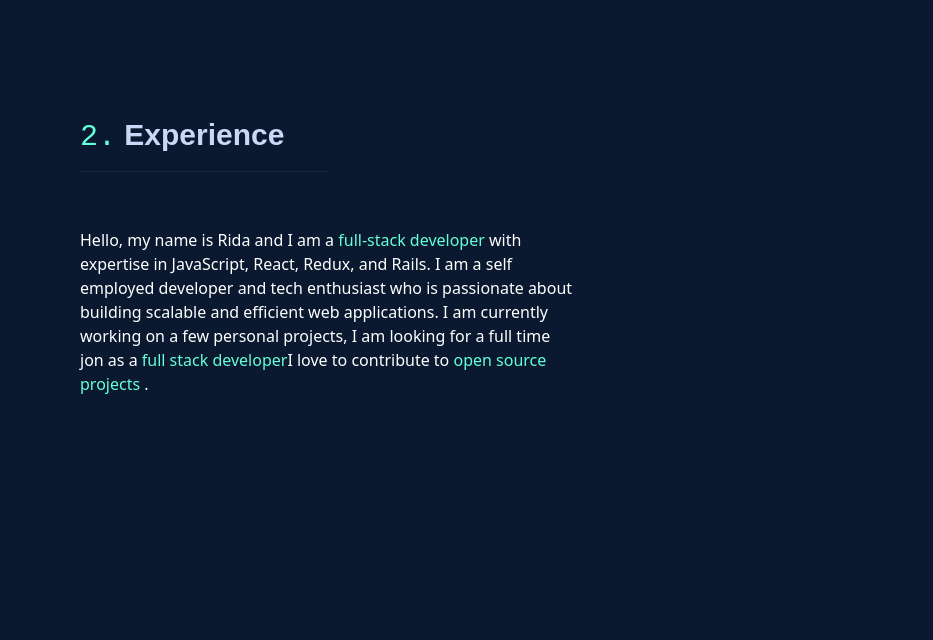
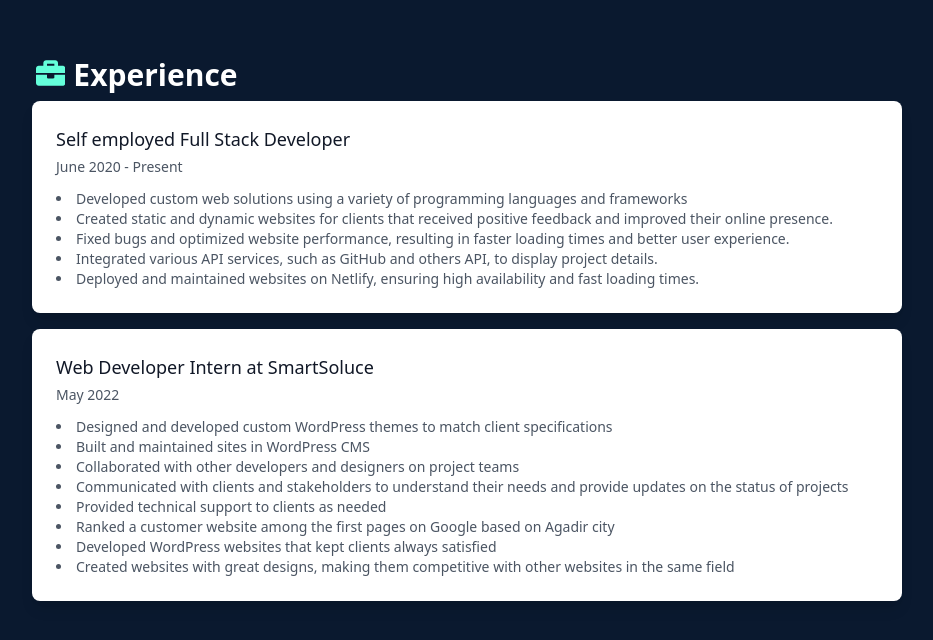
Before and after one commit to ridabensalem/rida-portfolio-, a React (Create React App) app: page / in a window 1280 px wide. Shown: the part 1350-1990 px from the top of the page, without its empty margins (64-997 px from the left). Before the commit the page ends 1890 px from the top, so only its background shows below. Built offline with nearby package versions, Linux system fonts and the light colour scheme.

Commit message:
Created Experience section

```diff
--- a/src/components/Experience.jsx
+++ b/src/components/Experience.jsx
@@ -1,23 +1,57 @@
 import React from "react";
-function Experience() {
-return(
-    <div className="experience-container content-center flex flex-col p-36" id="about">
-            <h1 className="text-header-color font-main-font text-3xl font-bold">
-                <span className="font-coding-font text-coding-color font-normal ">  2.</span> Experience</h1>
-            <hr  className="w-1/4  border-t-1 border-separator my-4 opacity-50 border-thin"/>
-            <div className="content-container  flex flex-row  justify-between">
+import { FaBriefcase } from "react-icons/fa";
 
-            <div className="content pt-10 text-white w-1/2 flex">
-                <p>
-                Hello, my name is Rida and I am a  <span className="text-coding-color"> full-stack developer </span> with expertise in JavaScript, React, Redux, and Rails.
-                I am a self employed developer and tech enthusiast who is passionate about building scalable and efficient web applications.
-                I am currently working on a few personal projects, I am looking for a full time jon as a <span className="text-coding-color">full stack developer</span>
-                I love to contribute to  <span className="text-coding-color"> open source projects</span> .
-                </p>
+const Experience = () => {
+    return (
+        <section id="experience" className="py-20">
+            <div className="max-w-6xl mx-auto px-4 sm:px-6 lg:px-8">
+                <div className=" md:flex-row md:items-center">
+                    <div className="experience-container  flex flex-row md:w-1/5 text-center  px-1 md:text-left ">
+                        <FaBriefcase className=" w-10 h-10  text-coding-color mb-2" />
+                        <h2 className="text-3xl font-extrabold text-white px-2 pt-1 ">Experience</h2>
+                    </div>
+                    <div className="md:w-4/5">
+                        <div className="space-y-4 experience-1">
+                            <div className="bg-white shadow-lg rounded-lg overflow-hidden">
+                                <div className="px-4 py-5 sm:p-6">
+                                    <h3 className="text-lg font-medium text-gray-900">Self employed Full Stack Developer</h3>
+                                    <p className="mt-1 text-gray-600 text-sm">June 2020 - Present</p>
+                                    <ul className="list-disc list-inside mt-3 text-gray-600 text-sm">
+                                        <li>Developed custom web solutions using a variety of programming languages and frameworks</li>
+                                        <li>Created static and dynamic websites for clients that received positive feedback and improved their online presence.</li>
+                                        <li>Fixed bugs and optimized website performance, resulting in faster loading times and better user experience.</li>
+                                        <li>Integrated various API services, such as GitHub and others API, to display project details.</li>
+                                        <li>Deployed and maintained websites on Netlify, ensuring high availability and fast loading times.</li>
 
+                                    </ul>
+                                </div>
+                            </div>
+                        </div>
+                    </div>
+                    <div className="md:w-4/5">
+                        <div className="space-y-4 pt-4 experience-2">
+                            <div className="bg-white shadow-lg rounded-lg overflow-hidden">
+                                <div className="px-4 py-5 sm:p-6">
+                                    <h3 className="text-lg font-medium text-gray-900">Web Developer Intern at SmartSoluce</h3>
+                                    <p className="mt-1 text-gray-600 text-sm">May 2022</p>
+                                    <ul className="list-disc list-inside mt-3 text-gray-600 text-sm">
+                                            <li>Designed and developed custom WordPress themes to match client specifications</li>
+                                            <li>Built and maintained sites in WordPress CMS</li>
+                                            <li>Collaborated with other developers and designers on project teams</li>
+                                            <li>Communicated with clients and stakeholders to understand their needs and provide updates on the status of projects</li>
+                                            <li>Provided technical support to clients as needed</li>
+                                            <li>Ranked a customer website among the first pages on Google based on Agadir city</li>
+                                            <li>Developed WordPress websites that kept clients always satisfied</li>
+                                            <li>Created websites with great designs, making them competitive with other websites in the same field</li>
+                                    </ul>
+                                </div>
+                            </div>
+                        </div>
+                    </div>
+                </div>
             </div>
-           </div>
-        </div>
-)
-}
-export  default Experience;
+        </section>
+    );
+};
+
+export default Experience;
```
